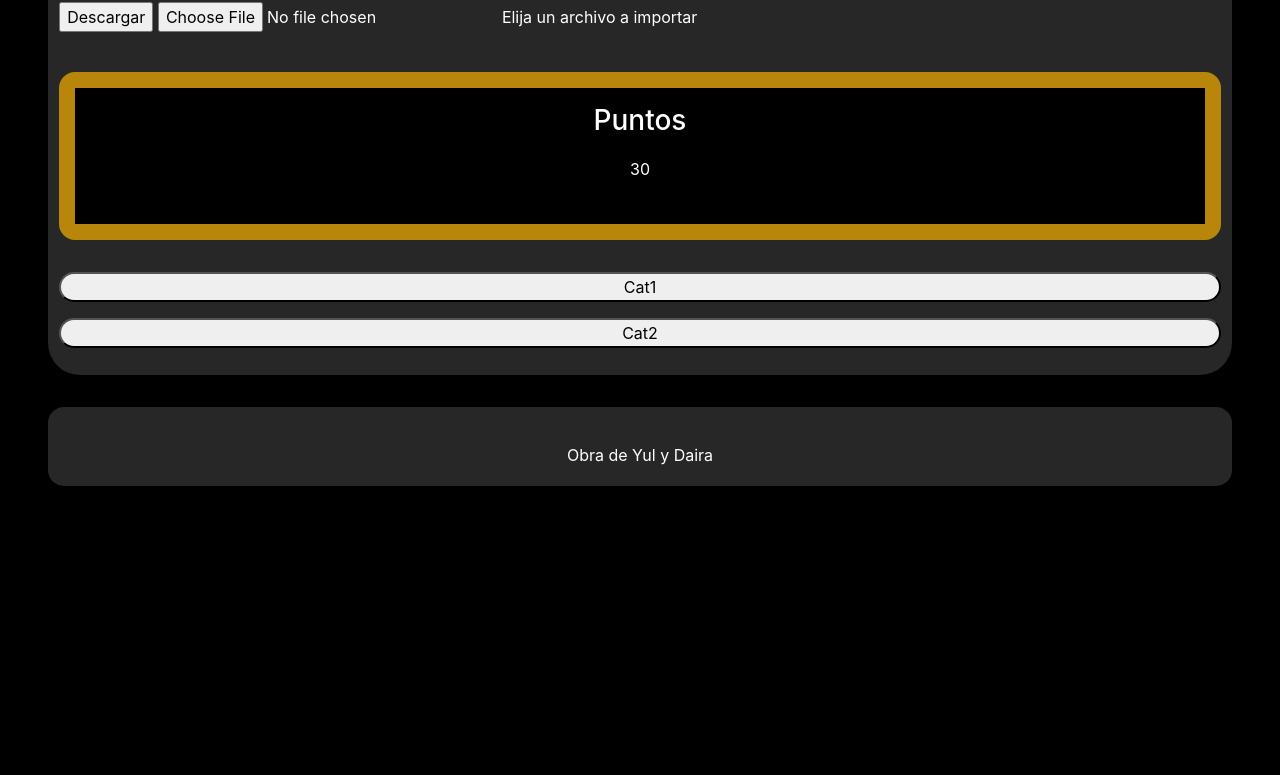
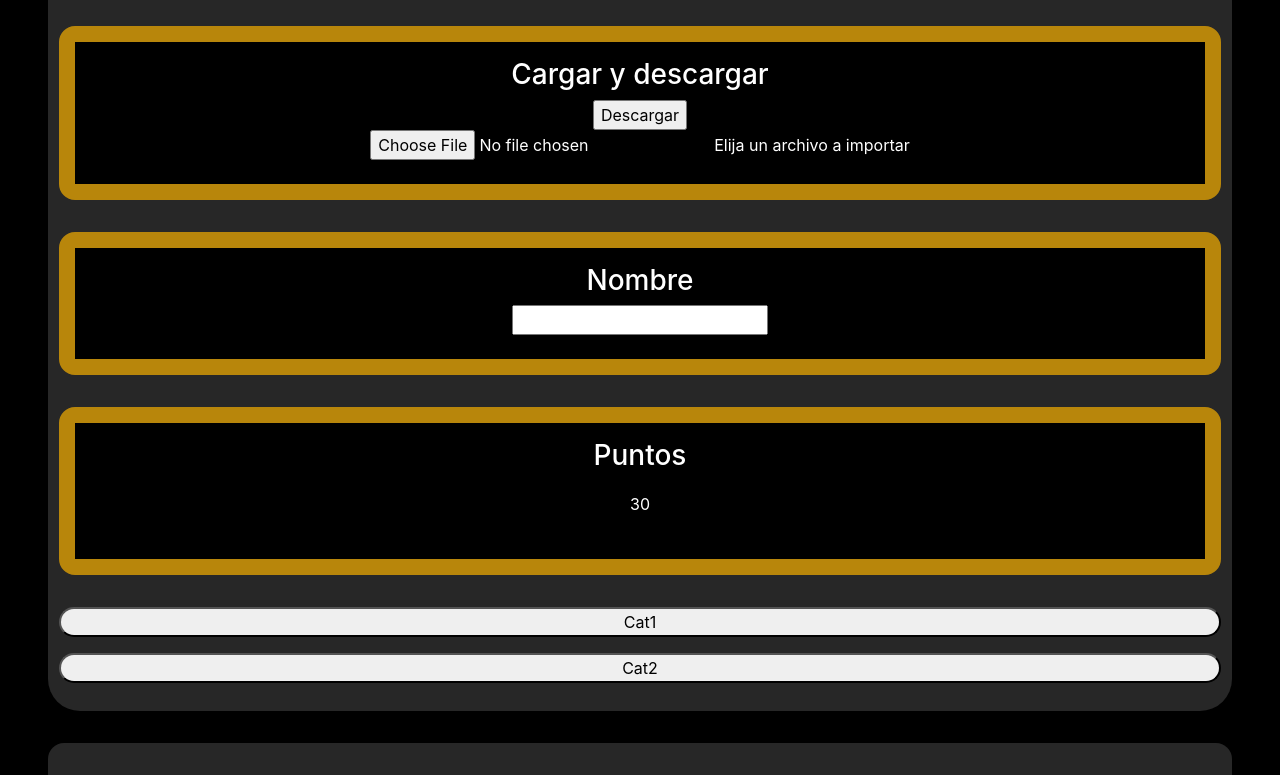
Before and after one commit to RiuterLabs/BaseDeDatosDePersonajes, a plain HTML site: page creacionPersonajes/creadorDePersonajes.html in a window 1280 px wide. Shown: the part 279-1054 px from the top of the page. Before the commit the page ends 813 px from the top, so only its background shows below. Drawn offline with nearby package versions, Linux system fonts and the light colour scheme.

Commit message:
Añadida la funcionalidad del nombre

```diff
--- a/creacionPersonajes/creadorDePersonajes.html
+++ b/creacionPersonajes/creadorDePersonajes.html
@@ -17,8 +17,18 @@
 
         <main>
             <h2>Creador de personajes</h2>
-            <input type="button" onclick="CreadorP.descargar()" value="Descargar"/>
-            <label><input type="file" onchange="CreadorP.readInputFile(this.files);">Elija un archivo a importar</label>
+
+            <section class="puntos">
+                <h3>Cargar y descargar</h3>
+                <input type="button" onclick="CreadorP.descargar()" value="Descargar"/>
+                <label><input type="file" onchange="CreadorP.readInputFile(this.files);">Elija un archivo a importar</label>
+            </section>
+
+            <section class="puntos">
+                <h3>Nombre</h3>
+                <label><input type="text" id="textoNombre" onchange="CreadorP.cambiarNombre()"/></label>
+            </section>
+
             <section class="puntos">
                 <h3>Puntos</h3>
                 <p id="puntosActuales">0</p>
--- a/creacionPersonajes/js/creadorDePersonajes.js
+++ b/creacionPersonajes/js/creadorDePersonajes.js
@@ -1,6 +1,7 @@
 class CreadorDePersonajes{
     constructor(puntosInicio){
         this.datos=[];
+        this.name="";
         this.selected=[];
         this.desplegadas=[];
         this.puntos=puntosInicio;
@@ -114,12 +115,20 @@ class CreadorDePersonajes{
     }
 
     updateVista(){
+        this.updateNombre();
         this.updatePuntos();
         this.updateDesplegadas();
         this.updateSeccionesDesbloqueadas();
         this.updateTarjetas();
         this.updateYaLasTienes();
 
+    }
+
+    updateNombre(){
+        var nombreTexto = $("#textoNombre");
+        if(this.name==undefined || this.name==null)
+            this.name = "";
+        nombreTexto.val(this.name);
     }
 
     updateSeccionesDesbloqueadas(){
@@ -267,7 +276,8 @@ class CreadorDePersonajes{
         return {
             "puntos":this.puntos,
             "seleccionados":this.selected,
-            "desplegadas":this.desplegadas
+            "desplegadas":this.desplegadas,
+            "nombre": this.name
         }
     }
 
@@ -295,7 +305,9 @@ class CreadorDePersonajes{
                     this.desplegadas = datos.desplegadas;
                     if(this.desplegadas==undefined)
                         this.desplegadas=[];
-
+                    this.name = datos.nombre;
+                    if(this.name == undefined)
+                        this.name = "";
                     this.updateVista();
                     }
 
@@ -405,6 +417,8 @@ class CreadorDePersonajes{
                     this.selected = json.seleccionados;
                 if(json.desplegadas!=undefined)
                     this.desplegadas = json.desplegadas;
+                if(json.nombre!=undefined)
+                    this.name = json.nombre;
                 this.guardarEnBaseDeDatos();
                 this.updateVista();
             }.bind(this)
@@ -412,5 +426,10 @@ class CreadorDePersonajes{
         }
     }
 
+    cambiarNombre(){
+        var nombreTexto = $("#textoNombre");
+        this.name = nombreTexto.val();
+        this.guardarEnBaseDeDatos();
+    }
 
 }
```
